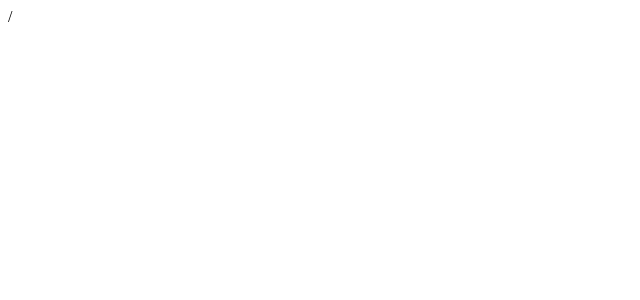
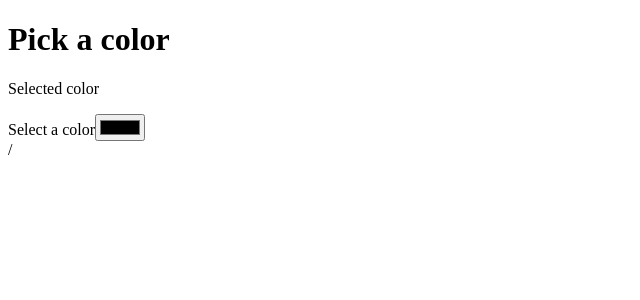
Before and after one commit to PetaSravankumar/React-Projects, a React (Vite) app in the folder colorpallate/: page / in a window 1280 px wide. Shown: the top 300 px of the page, without its empty margins (0-640 px from the left). Built offline with nearby package versions, Linux system fonts and the light colour scheme.

Commit message:
all push into the github

```diff
--- a/colorpallate/src/pages/ColorPicker.jsx
+++ b/colorpallate/src/pages/ColorPicker.jsx
@@ -1,9 +1,19 @@
-import React from 'react'
+import React, { useState } from 'react'
 
 const ColorPicker = () => {
+  const [color,setcolor]=useState("#fffffff")
+  function handelcolor(event){
+    setcolor(event)
+  }
   return (
-    <>
-    </>
+   <div className="colorpicker-container" >
+    <h1>Pick a color</h1>
+    <div className="colorpicker" style={{backgroundColor:color}}>
+      <p>Selected color </p>
+    </div>
+    <label >Select  a color</label>
+    <input type="color" value={color} onChange={handelcolor} />
+   </div>
   )
 }
 
```
